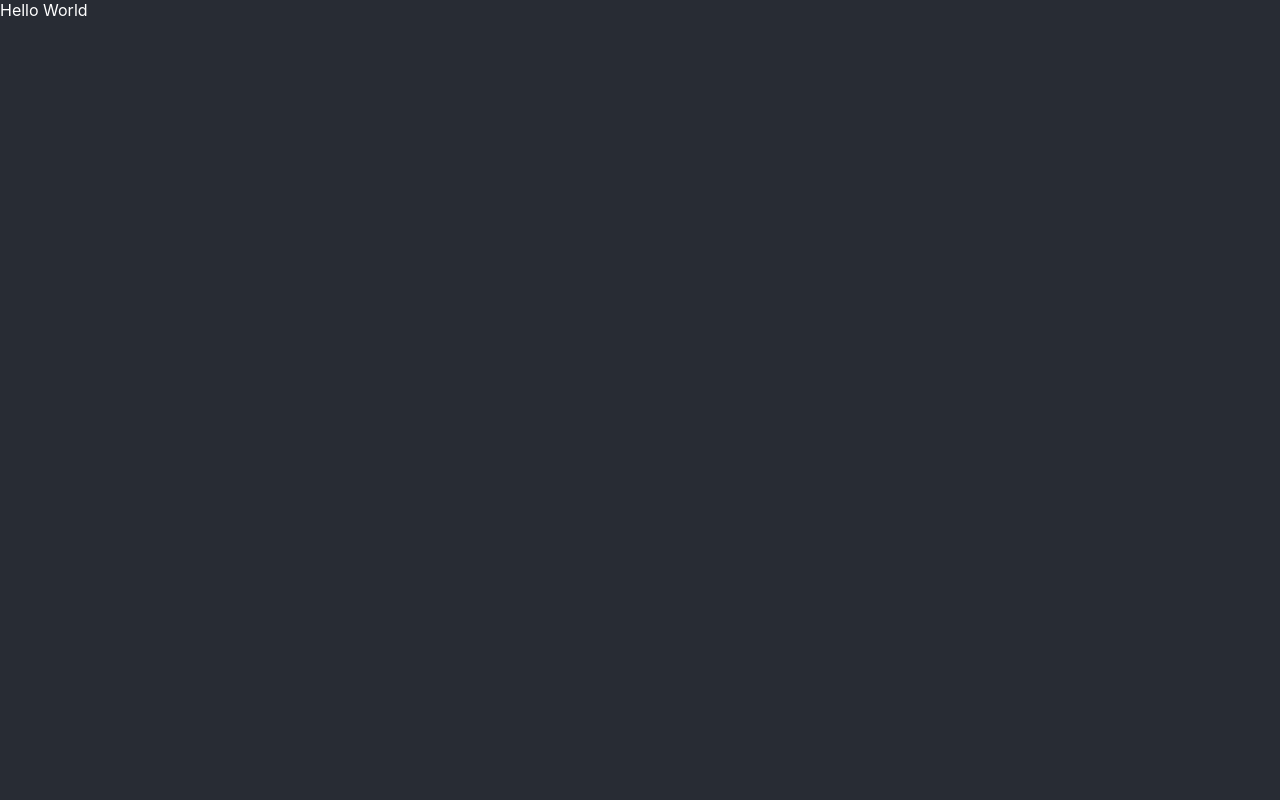
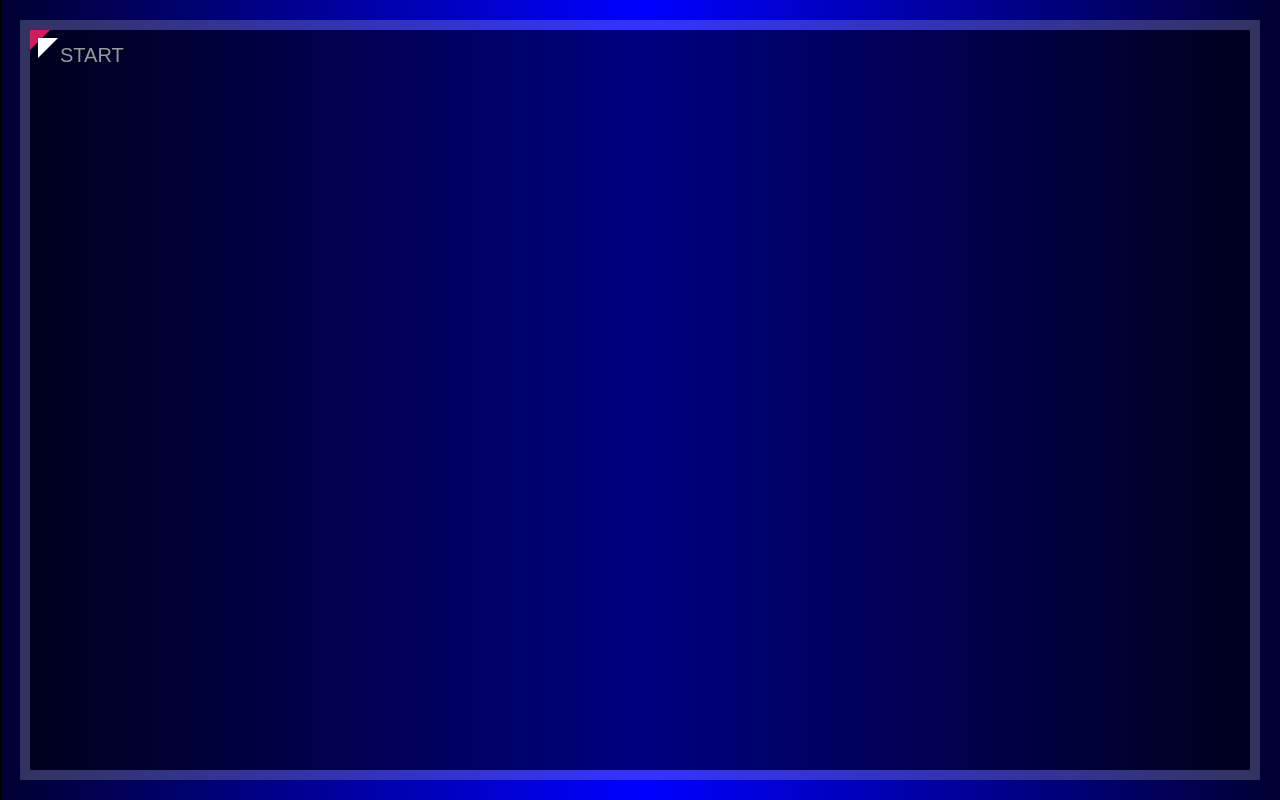
Before and after one commit to letkominigor/-BestGameOfYear, a React (Create React App) app in the folder frontend/: page / in a window 1280 px wide. Built offline with nearby package versions, Linux system fonts and the light colour scheme.

Commit message:
main, table

```diff
--- a/frontend/src/components/App/App.js
+++ b/frontend/src/components/App/App.js
@@ -1,8 +1,12 @@
+import { Routes, Route } from 'react-router-dom';
+
+import Main from '../Main/Main';
+
 function App() {
   return (
-    <div className="App">
-      Hello World
-    </div>
+    <Routes>
+        <Route path='/' element={<Main />} />
+    </Routes>
   );
 }
 
--- /dev/null
+++ b/frontend/src/components/Main/Main.css
@@ -0,0 +1,158 @@
+*{box-sizing:border-box}
+body {
+  margin: 0;
+  background: url(../Table/table-fon.png);
+  background-repeat: no-repeat;
+  background-position: 50% 50%;
+  background-size: cover;
+  height: 100vh;
+  padding: 20px;
+  font-size: 16px;
+  font-family: 'Open Sans', sans-serif;
+  overflow: hidden;
+}
+h1 {
+  color: white;
+  font-size: 4em;
+  font-family: 'Playfair Display', serif;
+  margin: 0;
+  transform: translate(-50%, -50%);
+  position: absolute;
+  top: 50%;
+  left: 50%;
+  white-space: nowrap;
+  letter-spacing: 5px;
+}
+h2 {
+  font-size: 3em;
+  font-family: 'Playfair Display', serif;
+  line-height: 1;
+}
+
+#root {
+  width: 100%;
+  height: 100%;
+  -webkit-perspective: 1200;
+  perspective: 1200;
+  -moz-transform: perspective(1200px);
+  -webkit-transform-style: preserve-3d;
+  -moz-transform-style: preserve-3d;
+  transform-style: preserve-3d;
+  position: relative;
+}
+
+.close-button{
+  text-decoration: none;
+  width: 120px;
+  height: 50px;
+  position: relative;
+  display: inline-block;
+  top: 0;
+  left: 0;
+  z-index: 3;
+  line-height: 50px;
+  padding-left: 30px;
+  transition: .4s linear;
+}
+.close-button:before {
+  content: "";
+  position: absolute;
+  top: 0;
+  left: 0;
+  width: 0;
+  height: 0;
+  border-top: 20px solid #CE1D5A;
+  border-right: 20px solid transparent;
+}
+.close-button:after {
+  content: "";
+  position: absolute;
+  top: 8px;
+  left: 8px;
+  width: 0;
+  height: 0;
+  border-top: 20px solid white;
+  border-right: 20px solid transparent;
+}
+
+.home-button{
+  text-decoration: none;
+  width: 120px;
+  height: 50px;
+  position: relative;
+  display: inline-block;
+  top: 0;
+  left: 0;
+  z-index: 3;
+  line-height: 50px;
+  padding-left: 30px;
+  transition: .4s linear;
+}
+.home-button:before {
+  content: "";
+  position: absolute;
+  top: 0;
+  left: 0;
+  width: 0;
+  height: 0;
+  border-top: 20px solid #CE1D5A;
+  border-right: 20px solid transparent;
+}
+.home-button:after {
+  content: "";
+  position: absolute;
+  top: 8px;
+  left: 8px;
+  width: 0;
+  height: 0;
+  border-top: 20px solid white;
+  border-right: 20px solid transparent;
+}
+.home-button:hover, .close-button:hover {
+  color: blue;
+}
+.home-button, .close-button {
+  color: #999;
+  font-size: 20px;
+}
+.flipper {
+  border: 10px solid rgba(255,255,255,0.2);
+  position: relative;
+  width: 100%;
+  height: 100%;
+  transform-style: preserve-3d;
+  transition: .7s linear;
+}
+.front, .back {
+  font-family: 'Cabin', sans-serif;
+  position: absolute;
+  top: 0;
+  left: 0;
+  width: 100%;
+  height: 100%;
+  background: rgba(0,0,0,.5);
+  backface-visibility: hidden;
+}
+.front {
+  z-index: 2;
+  transform: rotateX(0deg);
+}
+.back {
+  transform: rotateX(-180deg);
+  color: white;
+}
+.flipper:target {
+  transform: rotateX(180deg);
+}
+.inner {
+  display: flex;
+  justify-content: center;
+  line-height: 2;
+  align-content: center;
+  /* letter-spacing: 4px; */
+}
+@media (max-width: 768px) {
+  h1 {font-size: 3em; white-space:normal;}
+  h2 {font-size: 2em}
+  p {font-size: 14px;}
+}
--- /dev/null
+++ b/frontend/src/components/Main/Main.jsx
@@ -0,0 +1,26 @@
+import React from 'react';
+import Table from '../Table/Table';
+import './Main.css'
+
+function Main() {
+  return (
+  <>
+  <div className="flipper" id="target">
+
+    <div className="front">
+      <a href="#target" className="home-button">START</a>
+    </div>
+
+    <div className="back">
+      <a href="#close" className="close-button">RESTART</a>
+        <div className="inner">
+          <Table/>
+        </div>
+    </div>
+
+  </div>
+  </>
+  );
+}
+
+export default Main;
--- /dev/null
+++ b/frontend/src/components/Table/Table.css
@@ -0,0 +1,55 @@
+#table {
+  position: relative;
+  top: 150px;
+  /* left: 50px; */
+  text-align: center;
+  width: 1500px;
+  height: 300px;
+  left: -50px;
+}
+
+/* #table tbody tr:nth-child(3n+1){
+	background:  #42dcd7;
+}
+
+#table tbody tr:nth-child(3n+2){
+	background: #b06ac9;
+}
+
+#table tbody tr:nth-child(3n+3){
+	background: #8edb4f;
+} */
+
+.tds {
+  /* border-color: #369886; */
+  /* color: #fff; */
+  /* box-shadow: 0 0 40px 40px #369886 inset, 0 0 0 0 #369886; */
+  /* -webkit-transition: all 150ms ease-in-out;
+  transition: all 150ms ease-in-out;
+  animation:tbs 3s infinite; */
+  border: yellow solid 1px;
+}
+
+td {
+  color: yellow;
+  font-size: 78px;
+  align-items: center;
+  margin-right: 50px;
+  /* font-weight: 500; */
+}
+
+/* #score {
+  font-size: 40px;
+  position: relative;
+  bottom: 100px;
+  left: 75%;
+} */
+
+.numberScores {
+  /* padding-top: 25%; */
+  display: block;
+  height: 100%;
+  color: yellow;
+  font-size: 78px;
+  text-decoration: none;
+}
--- /dev/null
+++ b/frontend/src/components/Table/Table.jsx
@@ -0,0 +1,36 @@
+import './Table.css'
+
+function Table() {
+  return (
+    <table id="table">
+    <tbody>
+      <tr>
+        <td>Мемы</td>
+        <td className="tds"><a className='numberScores' href='#1'>100</a></td>
+        <td className="tds"><a className='numberScores' href='#2'>200</a></td>
+        <td className="tds"><a className='numberScores' href='#3'>300</a></td>
+        <td className="tds"><a className='numberScores' href='#4'>400</a></td>
+        <td className="tds"><a className='numberScores' href='#5'>500</a></td>
+      </tr>
+      <tr>
+      <td>Гачи</td>
+        <td className="tds"><a className='numberScores' href='#6'>100</a></td>
+        <td className="tds"><a className='numberScores' href='#7'>200</a></td>
+        <td className="tds"><a className='numberScores' href='#8'>300</a></td>
+        <td className="tds"><a className='numberScores' href='#9'>400</a></td>
+        <td className="tds"><a className='numberScores' href='#10'>500</a></td>
+      </tr>
+      <tr>
+      <td>Фильмы</td>
+        <td className="tds"><a className='numberScores' href='#11'>100</a></td>
+        <td className="tds"><a className='numberScores' href='#12'>200</a></td>
+        <td className="tds"><a className='numberScores' href='#13'>300</a></td>
+        <td className="tds"><a className='numberScores' href='#14'>400</a></td>
+        <td className="tds"><a className='numberScores' href='#15'>500</a></td>
+      </tr>
+    </tbody>
+  </table>
+  )
+}
+
+export default Table
```
Also changed, not shown: frontend/src/components/Table/table-fon.png (added).
